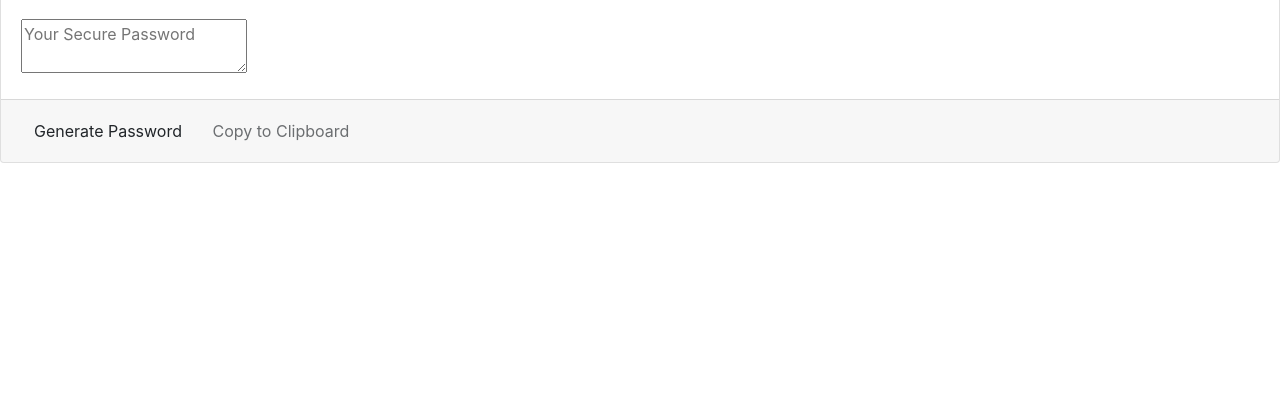
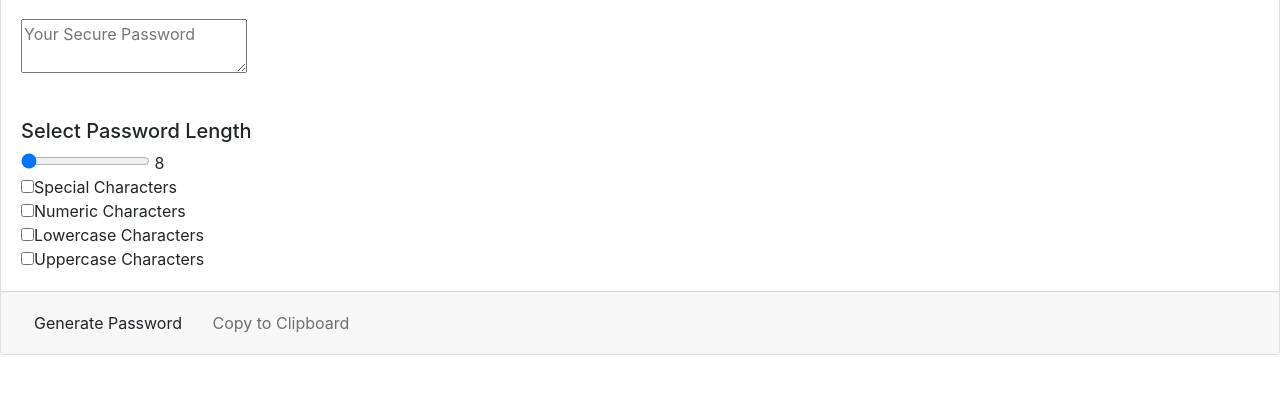
Before and after one commit to codelyss/Password_Generator_hw, a plain HTML site: page index.html in a window 1280 px wide. Shown: the part 129-522 px from the top of the page. Drawn offline with nearby package versions, Linux system fonts and the light colour scheme; files that its build step writes are made by us from their sources.

Commit message:
Added options for users (check boxes and slider)

```diff
--- a/index.html
+++ b/index.html
@@ -23,6 +23,20 @@
                 <textarea readonly id="password" placeholder="Your Secure Password"
                     aria-label="Generated Password"></textarea>
             </div>
+
+            <div class="card-body">
+                <h5>Select Password Length</h5>
+                <input type="range" id="rangeInput" name="rangeInput" min="8" max="128" value="8"
+                    oninput="amount.value=rangeInput.value">
+
+                <output name="amount" id="amount" for="rangeInput">8</output><br>
+
+                <input type="checkbox" name="chkSpecialChars">Special Characters<br>
+                <input type="checkbox" name="chkNumChars">Numeric Characters<br>
+                <input type="checkbox" name="chkLowChars">Lowercase Characters<br>
+                <input type="checkbox" name="chkUppChars">Uppercase Characters<br>
+            </div>
+
             <div class="card-footer">
                 <button id="generate" class="btn">Generate Password</button>
                 <button id="copy" disabled class="btn">Copy to Clipboard</button>
```
